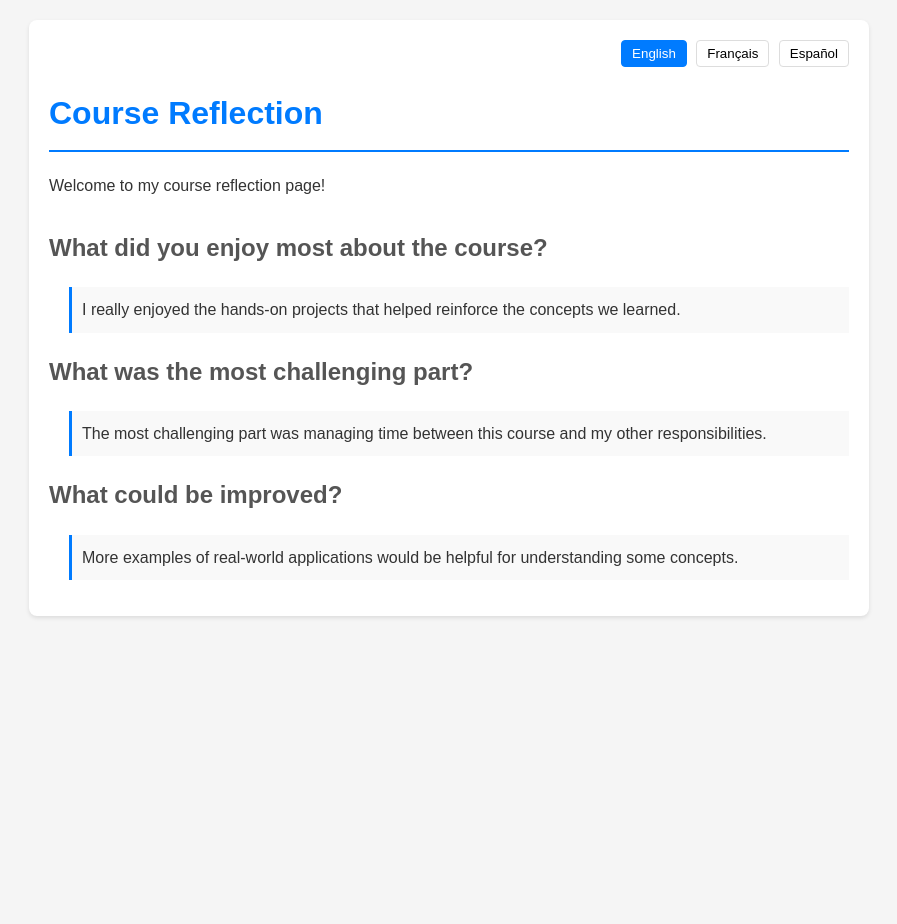
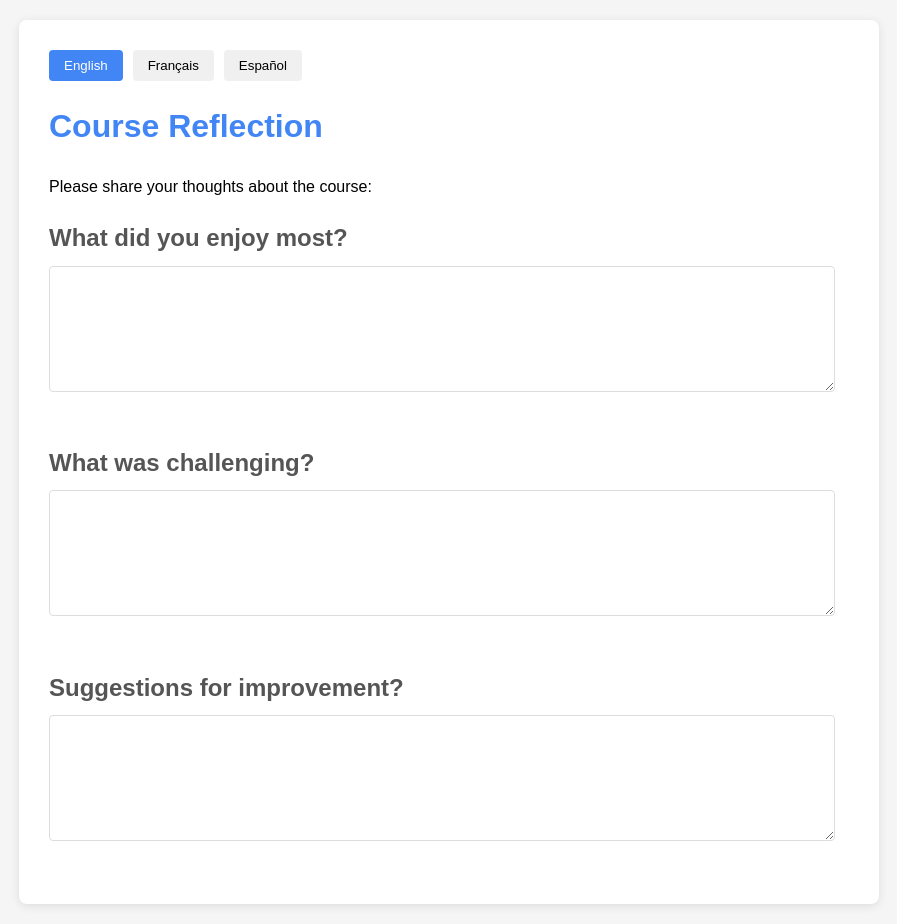
Before and after one commit to mnelson-1/Student_reflection_Page, a plain HTML site: page index.html in a window 1280 px wide. Shown: the whole page, without its empty margins (191-1088 px from the left). Before the commit the page ends 800 px from the top, so only its background shows below. Drawn offline with Linux system fonts and the light colour scheme.

Commit message:
User input accommodated

```diff
--- a/index.html
+++ b/index.html
@@ -15,17 +15,17 @@
         </div>
 
         <h1 id="title">Course Reflection</h1>
-        <p id="welcome-message">Welcome to my course reflection page!</p>
+        <p id="welcome-message">Please share your thoughts about the course:</p>
 
         <div class="reflection-section">
-            <h2 id="prompt1-title">What did you enjoy most about the course?</h2>
-            <p id="prompt1-answer">I really enjoyed the hands-on projects that helped reinforce the concepts we learned.</p>
+            <h2 id="prompt1-title">What did you enjoy most?</h2>
+            <textarea id="prompt1-answer" class="response-field"></textarea>
 
-            <h2 id="prompt2-title">What was the most challenging part?</h2>
-            <p id="prompt2-answer">The most challenging part was managing time between this course and my other responsibilities.</p>
+            <h2 id="prompt2-title">What was challenging?</h2>
+            <textarea id="prompt2-answer" class="response-field"></textarea>
 
-            <h2 id="prompt3-title">What could be improved?</h2>
-            <p id="prompt3-answer">More examples of real-world applications would be helpful for understanding some concepts.</p>
+            <h2 id="prompt3-title">Suggestions for improvement?</h2>
+            <textarea id="prompt3-answer" class="response-field"></textarea>
         </div>
     </div>
 
--- a/script.js
+++ b/script.js
@@ -1,32 +1,28 @@
+let currentLanguage = 'en';
+
 document.addEventListener('DOMContentLoaded', function() {
-    // Check for saved language preference
+    // Load saved language or default to English
     const savedLanguage = localStorage.getItem('preferredLanguage') || 'en';
     changeLanguage(savedLanguage);
 
-    // Set up event listeners for language buttons
+    // Set up language buttons
     document.getElementById('en-btn').addEventListener('click', () => changeLanguage('en'));
     document.getElementById('fr-btn').addEventListener('click', () => changeLanguage('fr'));
     document.getElementById('es-btn').addEventListener('click', () => changeLanguage('es'));
 });
 
 function changeLanguage(language) {
-    // Update active button styling
-    document.querySelectorAll('.language-btn').forEach(btn => {
-        btn.classList.remove('active');
-    });
+    // Update active button
+    document.querySelectorAll('.language-btn').forEach(btn => btn.classList.remove('active'));
     document.getElementById(`${language}-btn`).classList.add('active');
 
-    // Update all translatable elements
-    const elements = translations[language];
-    for (const [key, value] of Object.entries(elements)) {
+    // Update UI text (questions only)
+    const langData = translations[language];
+    for (const [key, value] of Object.entries(langData)) {
         const element = document.getElementById(key);
-        if (element) {
-            element.textContent = value;
-        } else {
-            console.warn(`Element with ID ${key} not found`);
-        }
+        if (element) element.textContent = value;
     }
 
-    // Save preference
+    currentLanguage = language;
     localStorage.setItem('preferredLanguage', language);
 }
--- a/styles.css
+++ b/styles.css
@@ -4,56 +4,54 @@ body {
     margin: 0;
     padding: 20px;
     background-color: #f5f5f5;
-    color: #333;
 }
 
 .container {
     max-width: 800px;
     margin: 0 auto;
     background: white;
-    padding: 20px;
+    padding: 30px;
     border-radius: 8px;
-    box-shadow: 0 2px 4px rgba(0,0,0,0.1);
+    box-shadow: 0 2px 10px rgba(0,0,0,0.1);
 }
 
 .language-switcher {
     margin-bottom: 20px;
-    text-align: right;
+    display: flex;
+    gap: 10px;
 }
 
 .language-btn {
-    padding: 5px 10px;
-    margin-left: 5px;
-    border: 1px solid #ddd;
-    background: white;
+    padding: 8px 15px;
+    background: #f0f0f0;
+    border: none;
+    border-radius: 4px;
     cursor: pointer;
-    border-radius: 4px;
+    transition: all 0.3s;
 }
 
 .language-btn.active {
-    background: #007bff;
+    background: #4285f4;
     color: white;
-    border-color: #007bff;
+}
+
+.response-field {
+    width: 95%;
+    min-height: 100px;
+    padding: 12px;
+    margin-bottom: 25px;
+    border: 1px solid #ddd;
+    border-radius: 4px;
+    font-size: 16px;
+    resize: vertical;
 }
 
 h1 {
-    color: #007bff;
-    border-bottom: 2px solid #007bff;
-    padding-bottom: 10px;
+    color: #4285f4;
+    margin-top: 0;
 }
 
-.reflection-section {
-    margin-top: 30px;
+h2 {
+    color: #555;
+    margin-bottom: 8px;
 }
-
-.reflection-section h2 {
-    color: #555;
-    margin-top: 20px;
-}
-
-.reflection-section p {
-    margin-left: 20px;
-    padding: 10px;
-    background: #f9f9f9;
-    border-left: 3px solid #007bff;
-}
--- a/translations.js
+++ b/translations.js
@@ -1,32 +1,23 @@
 const translations = {
     en: {
         'title': 'Course Reflection',
-        'welcome-message': 'Welcome to my course reflection page!',
-        'prompt1-title': 'What did you enjoy most about the course?',
-        'prompt1-answer': 'I really enjoyed the hands-on projects that helped reinforce the concepts we learned.',
-        'prompt2-title': 'What was the most challenging part?',
-        'prompt2-answer': 'The most challenging part was managing time between this course and my other responsibilities.',
-        'prompt3-title': 'What could be improved?',
-        'prompt3-answer': 'More examples of real-world applications would be helpful for understanding some concepts.'
+        'welcome-message': 'Please share your thoughts about the course:',
+        'prompt1-title': 'What did you enjoy most?',
+        'prompt2-title': 'What was challenging?',
+        'prompt3-title': 'Suggestions for improvement?'
     },
     fr: {
         'title': 'Réflexion sur le cours',
-        'welcome-message': 'Bienvenue sur ma page de réflexion sur le cours!',
-        'prompt1-title': 'Qu\'est-ce que vous avez le plus apprécié dans ce cours?',
-        'prompt1-answer': 'J\'ai vraiment apprécié les projets pratiques qui ont aidé à renforcer les concepts que nous avons appris.',
-        'prompt2-title': 'Quelle a été la partie la plus difficile?',
-        'prompt2-answer': 'La partie la plus difficile était de gérer le temps entre ce cours et mes autres responsabilités.',
-        'prompt3-title': 'Qu\'est-ce qui pourrait être amélioré?',
-        'prompt3-answer': 'Plus d\'exemples d\'applications réelles seraient utiles pour comprendre certains concepts.'
+        'welcome-message': 'Partagez vos réflexions sur le cours:',
+        'prompt1-title': 'Qu\'avez-vous le plus apprécié ?',
+        'prompt2-title': 'Qu\'est-ce qui était difficile ?',
+        'prompt3-title': 'Suggestions d\'amélioration ?'
     },
     es: {
-        'title': 'Reflexión del Curso',
-        'welcome-message': '¡Bienvenido a mi página de reflexión del curso!',
-        'prompt1-title': '¿Qué fue lo que más disfrutaste del curso?',
-        'prompt1-answer': 'Realmente disfruté los proyectos prácticos que ayudaron a reforzar los conceptos que aprendimos.',
-        'prompt2-title': '¿Cuál fue la parte más desafiante?',
-        'prompt2-answer': 'La parte más desafiante fue administrar el tiempo entre este curso y mis otras responsabilidades.',
-        'prompt3-title': '¿Qué se podría mejorar?',
-        'prompt3-answer': 'Más ejemplos de aplicaciones del mundo real serían útiles para comprender algunos conceptos.'
+        'title': 'Reflexión del curso',
+        'welcome-message': 'Comparte tus opiniones sobre el curso:',
+        'prompt1-title': '¿Qué disfrutaste más?',
+        'prompt2-title': '¿Qué fue desafiante?',
+        'prompt3-title': '¿Sugerencias de mejora?'
     }
 };
```
